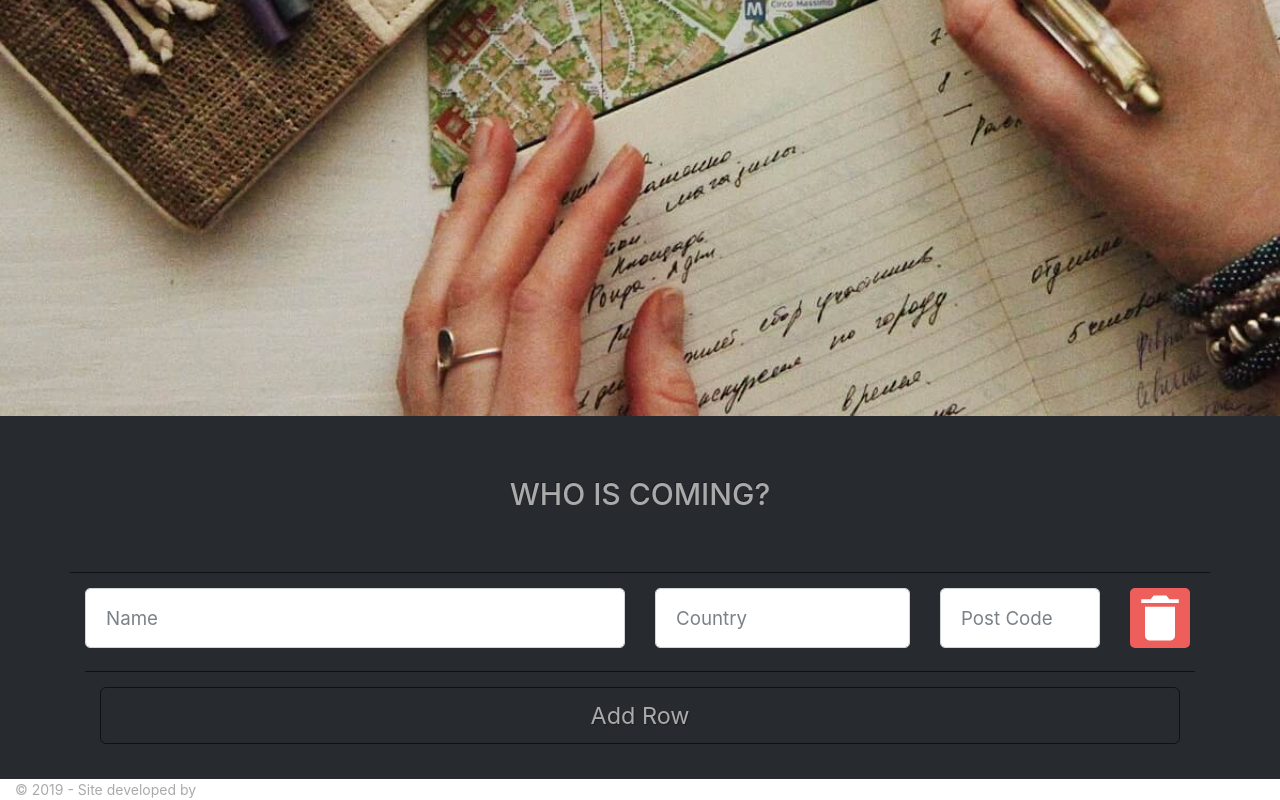
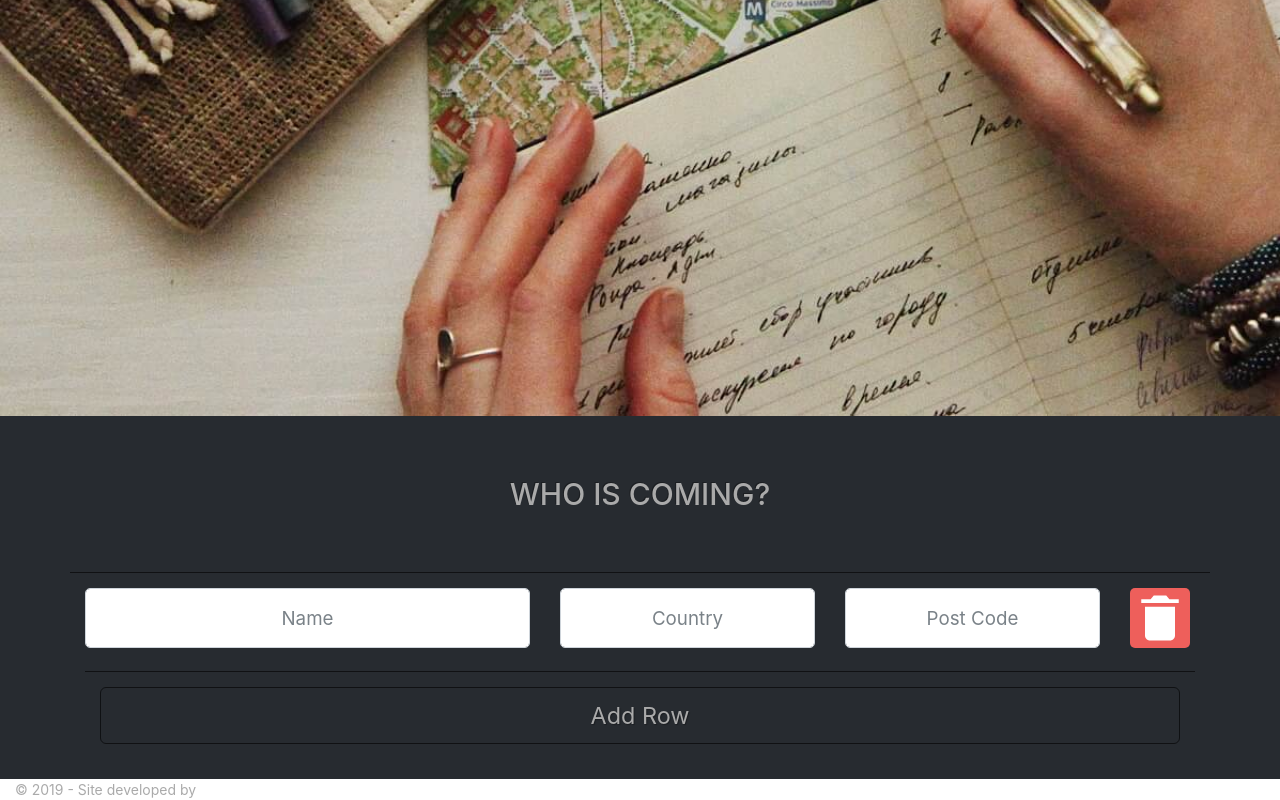
Before and after one commit to koleaby4/meet-halfway, a plain HTML site: page index.html in a window 1280 px wide. Shown: the part 384-1184 px from the top of the page. Drawn offline with nearby package versions, Linux system fonts and the light colour scheme.

Commit message:
Style 'who-is-coming' table

```diff
--- a/assets/css/style.css
+++ b/assets/css/style.css
@@ -62,6 +62,10 @@ header {
   height: 100vh;
 }
 
+#who-is-coming-table input {
+  text-align: center;
+}
+
 .delete-participant {
   font-size: 3rem;
   border-radius: 0.25rem;
--- a/assets/js/script.js
+++ b/assets/js/script.js
@@ -2,17 +2,17 @@ $(document).ready(whoIsComingTable);
 
 function whoIsComingTable() {
   $("#addrow").on("click", function() {
-    var newRow = $("<tr class='row'>");
+    var newRow = $("<tr class='row justify-content-center'>");
     var cols = "";
 
     cols +=
-      '<td class="col-lg-12 col-xl-5"><input type = "text" class="form-control" name = "name" placeholder = "Name" /></td >';
+      '<td class="col-lg col-xl-5"><input type="text" class="form-control" name="name" placeholder="Name" /></td >';
     cols +=
-      '<td class="col-lg"><input type="text" class="form-control" name="country" placeholder="Country"/></td>';
+      '<td class="col-lg"><input type="text" class="form-control" name="country" placeholder="Country" /></td>';
     cols +=
-      '<td class="col-lg"><input type="text" class="form-control" name="postcode" placeholder="Post Code"/></td>';
+      '<td class="col-lg"><input type="text" class="form-control" name="postcode" placeholder="Post Code" /></td>';
     cols +=
-      '<td class="col-1"><ion-icon name="trash" class="delete-participant badge-danger"/></td>';
+      '<td class="col-1 delete-participant-column block"><ion-icon name="trash" class="delete-participant badge-danger" /></td >';
     newRow.append(cols);
     $("table.who-is-coming").append(newRow);
   });
--- a/index.html
+++ b/index.html
@@ -1,5 +1,6 @@
 <!DOCTYPE html>
 <html lang="en">
+
 <head>
   <meta charset="UTF-8" />
   <meta name="viewport" content="width=device-width, initial-scale=1.0" />
@@ -11,20 +12,14 @@
   <script src="assets/js/script.js"></script>
   <title>Meet halfway</title>
 </head>
+
 <body>
   <!-- NAVBAR -->
   <header>
     <nav id="navbar" class="navbar navbar-expand-lg navbar-light bg-light">
       <a class="navbar-brand" href="#">Logo</a>
-        <button
-          class="navbar-toggler"
-          type="button"
-          data-toggle="collapse"
-          data-target="#navbarColor01"
-          aria-controls="navbarColor01"
-          aria-expanded="false"
-          aria-label="Toggle navigation"
-        >
+      <button class="navbar-toggler" type="button" data-toggle="collapse" data-target="#navbarColor01"
+        aria-controls="navbarColor01" aria-expanded="false" aria-label="Toggle navigation">
         <span class="navbar-toggler-icon"></span>
       </button>
 
@@ -51,45 +46,25 @@
     <div class="container table-container">
       <table id="who-is-coming-table" class=" table who-is-coming">
         <tbody>
-            <tr class="row">
-              <td class="col col-md">
-                <input
-                  type="text"
-                  class="form-control"
-                  name="name"
-                  placeholder="Name"
-                />
+          <tr class="row justify-content-center">
+            <td class="col-lg col-xl-5">
+              <input type="text" class="form-control" name="name" placeholder="Name" />
             </td>
-              <td class="col-md-5 col-lg-3">
-                <input
-                  type="text"
-                  name="country"
-                  class="form-control"
-                  placeholder="Country"
-                />
+            <td class="col-lg">
+              <input type="text" class="form-control" name="country" placeholder="Country" />
             </td>
-              <td class="col-md-5 col-lg-2">
-                <input
-                  type="text"
-                  name="postcode"
-                  class="form-control"
-                  placeholder="Post Code"
-                />
+            <td class="col-lg">
+              <input type="text" class="form-control" name="postcode" placeholder="Post Code" />
             </td>
-              <td class="col-1">
-                <ion-icon name="trash" class="delete-participant badge-danger"/>
+            <td class="col-1 delete-participant-column block">
+              <ion-icon name="trash" class="delete-participant badge-danger" />
             </td>
           </tr>
         </tbody>
         <tfoot>
           <tr>
             <td>
-                <input
-                  type="button"
-                  class="btn btn-lg btn-block "
-                  id="addrow"
-                  value="Add Row"
-                />
+              <input type="button" class="btn btn-lg btn-block " id="addrow" value="Add Row" />
             </td>
           </tr>
           <tr></tr>
@@ -102,12 +77,11 @@
 
   <footer class="container-fluid">
     © 2019 - Site developed by
-      <a href="https://www.linkedin.com/in/nicolai-negru-a591355"
-        >Nicolai Negru</a
-      >
+    <a href="https://www.linkedin.com/in/nicolai-negru-a591355">Nicolai Negru</a>
   </footer>
   <script src="https://unpkg.com/ionicons@4.5.9-1/dist/ionicons.js"></script>
   <script src="https://cdnjs.cloudflare.com/ajax/libs/popper.js/1.14.7/umd/popper.min.js"></script>
   <script src="https://stackpath.bootstrapcdn.com/bootstrap/4.3.1/js/bootstrap.min.js"></script>
 </body>
+
 </html>
```
Lines whose indentation alone changed are shown as unchanged.
